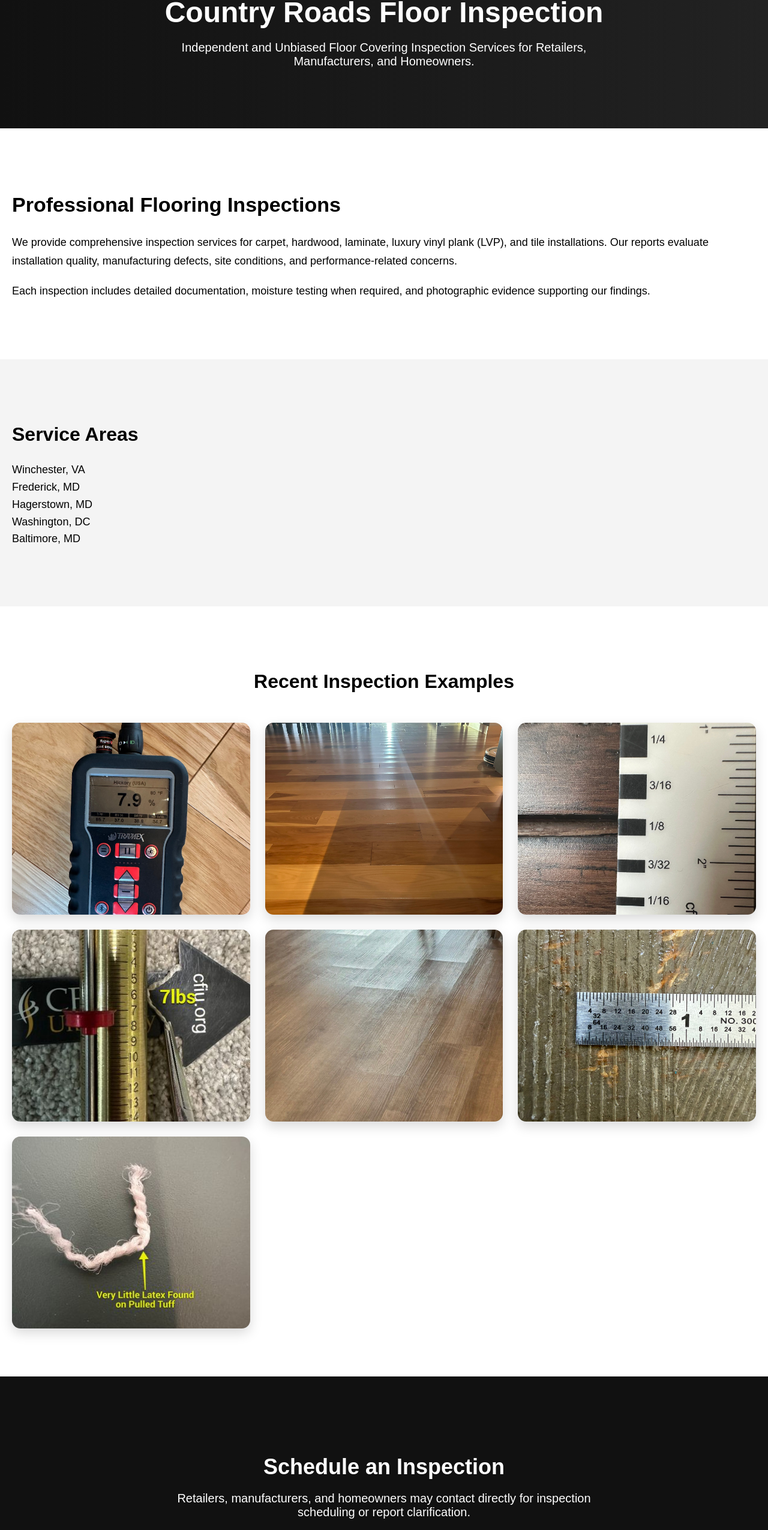
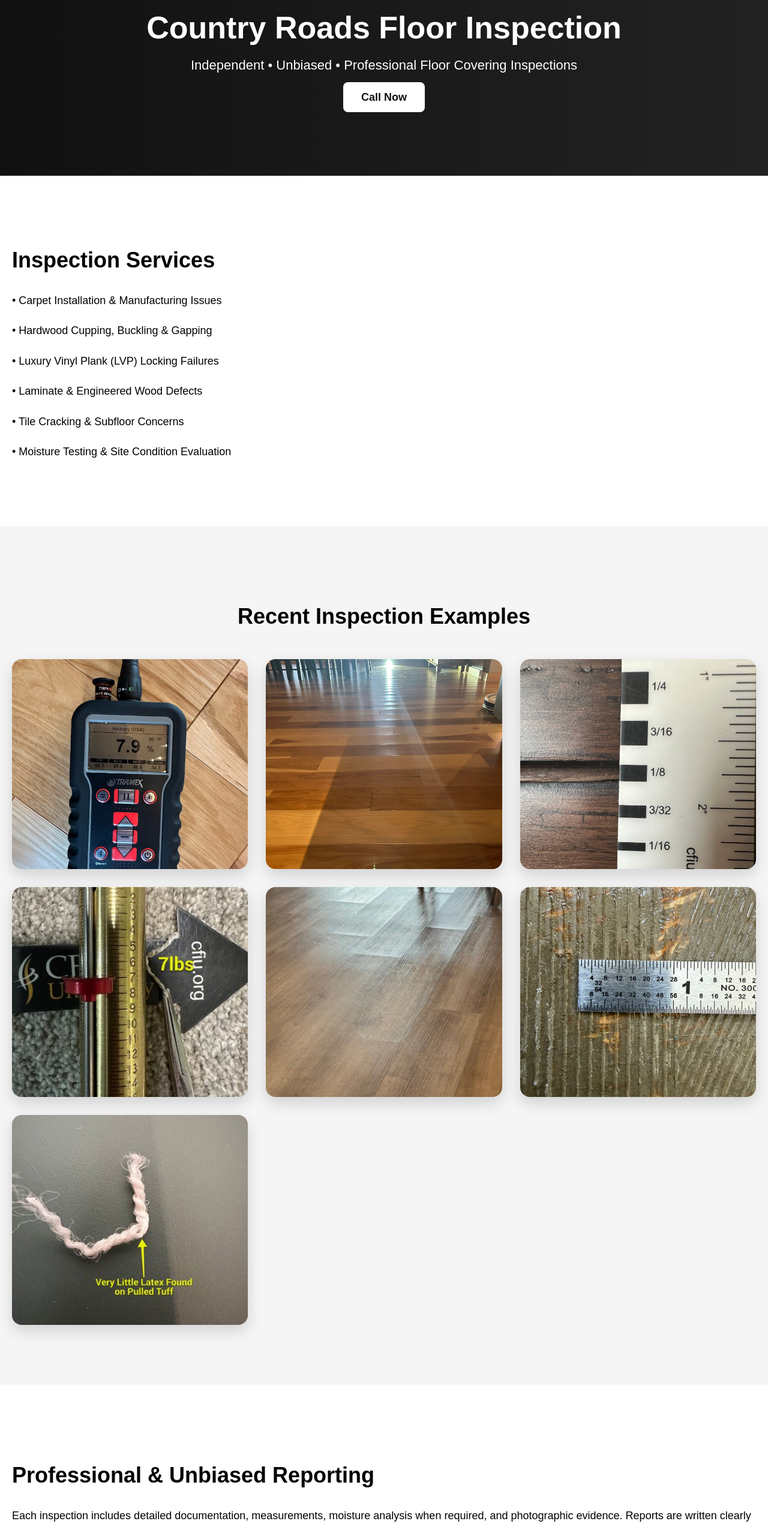
Before and after one commit to RogerN1984/country-roads-floor-inspection, a Next.js app: page / in a window 1280 px wide. Shown: the part 195-2746 px from the top of the page at 60% size. Built offline with nearby package versions, Linux system fonts and the light colour scheme.

Commit message:
Update page.js

```diff
--- a/app/page.js
+++ b/app/page.js
@@ -7,80 +7,67 @@ export default function Home() {
         style={{
           background: "linear-gradient(to right, #111, #222)",
           color: "white",
-          padding: "100px 20px",
+          padding: "120px 20px",
           textAlign: "center",
         }}
       >
-        <h1 style={{ fontSize: "48px", marginBottom: "20px" }}>
+        <h1 style={{ fontSize: "52px", marginBottom: "20px" }}>
           Country Roads Floor Inspection
         </h1>
 
-        <p style={{ fontSize: "20px", maxWidth: "800px", margin: "0 auto" }}>
-          Independent and Unbiased Floor Covering Inspection Services
-          for Retailers, Manufacturers, and Homeowners.
+        <p style={{ fontSize: "22px", maxWidth: "800px", margin: "0 auto 30px" }}>
+          Independent • Unbiased • Professional Floor Covering Inspections
         </p>
+
+        <a
+          href="tel:3047039675"
+          style={{
+            backgroundColor: "#ffffff",
+            color: "#111",
+            padding: "15px 30px",
+            borderRadius: "8px",
+            textDecoration: "none",
+            fontWeight: "bold",
+            fontSize: "18px",
+          }}
+        >
+          Call Now
+        </a>
       </section>
 
-      {/* ABOUT SECTION */}
-      <section
-        style={{
-          padding: "80px 20px",
-          maxWidth: "1400px",
-          margin: "0 auto",
-        }}
-      >
-        <h2 style={{ fontSize: "34px" }}>Professional Flooring Inspections</h2>
+      {/* SERVICES SECTION */}
+      <section style={{ padding: "90px 20px", maxWidth: "1500px", margin: "0 auto" }}>
+        <h2 style={{ fontSize: "36px", marginBottom: "30px" }}>
+          Inspection Services
+        </h2>
 
-        <p style={{ marginTop: "20px", lineHeight: "1.7", fontSize: "18px" }}>
-          We provide comprehensive inspection services for carpet, hardwood,
-          laminate, luxury vinyl plank (LVP), and tile installations.
-          Our reports evaluate installation quality, manufacturing defects,
-          site conditions, and performance-related concerns.
-        </p>
-
-        <p style={{ marginTop: "20px", lineHeight: "1.7", fontSize: "18px" }}>
-          Each inspection includes detailed documentation, moisture testing
-          when required, and photographic evidence supporting our findings.
-        </p>
-      </section>
-
-      {/* SERVICE AREAS */}
-      <section
-        style={{
-          backgroundColor: "#f4f4f4",
-          padding: "80px 20px",
-        }}
-      >
-        <div style={{ maxWidth: "1400px", margin: "0 auto" }}>
-          <h2 style={{ fontSize: "32px" }}>Service Areas</h2>
-
-          <p style={{ marginTop: "20px", fontSize: "18px", lineHeight: "1.6" }}>
-            Winchester, VA <br />
-            Frederick, MD <br />
-            Hagerstown, MD <br />
-            Washington, DC <br />
-            Baltimore, MD
-          </p>
+        <div style={{ lineHeight: "1.8", fontSize: "18px" }}>
+          <p>• Carpet Installation & Manufacturing Issues</p>
+          <p>• Hardwood Cupping, Buckling & Gapping</p>
+          <p>• Luxury Vinyl Plank (LVP) Locking Failures</p>
+          <p>• Laminate & Engineered Wood Defects</p>
+          <p>• Tile Cracking & Subfloor Concerns</p>
+          <p>• Moisture Testing & Site Condition Evaluation</p>
         </div>
       </section>
 
-      {/* PHOTO GALLERY */}
+      {/* GALLERY */}
       <section
         style={{
-          padding: "80px 20px",
-          maxWidth: "1600px",
-          margin: "0 auto",
+          backgroundColor: "#f5f5f5",
+          padding: "100px 20px",
         }}
       >
-        <h2 style={{ textAlign: "center", fontSize: "32px", marginBottom: "50px" }}>
+        <div style={{ maxWidth: "1600px", margin: "0 auto" }}>
+          <h2 style={{ textAlign: "center", fontSize: "36px", marginBottom: "50px" }}>
             Recent Inspection Examples
           </h2>
 
           <div
             style={{
               display: "grid",
-            gridTemplateColumns: "repeat(auto-fit, minmax(300px, 1fr))",
-            gap: "25px",
+              gridTemplateColumns: "repeat(auto-fit, minmax(320px, 1fr))",
+              gap: "30px",
             }}
           >
             {[
@@ -98,41 +85,66 @@ export default function Home() {
                 alt="Floor inspection example"
                 style={{
                   width: "100%",
-      height: "320px",
+                  height: "350px",
                   objectFit: "cover",
-      borderRadius: "14px",
-      boxShadow: "0 8px 20px rgba(0,0,0,0.15)",
+                  borderRadius: "16px",
+                  boxShadow: "0 10px 25px rgba(0,0,0,0.15)",
                 }}
               />
             ))}
-
+          </div>
         </div>
       </section>
 
-      {/* CONTACT SECTION */}
+      {/* ABOUT / CREDIBILITY */}
+      <section style={{ padding: "100px 20px", maxWidth: "1500px", margin: "0 auto" }}>
+        <h2 style={{ fontSize: "36px", marginBottom: "30px" }}>
+          Professional & Unbiased Reporting
+        </h2>
+
+        <p style={{ fontSize: "18px", lineHeight: "1.8" }}>
+          Each inspection includes detailed documentation, measurements,
+          moisture analysis when required, and photographic evidence.
+          Reports are written clearly and objectively to assist retailers,
+          manufacturers, installers, and homeowners in understanding
+          installation conditions and product performance.
+        </p>
+      </section>
+
+      {/* CONTACT ME NOW SECTION */}
       <section
         style={{
           backgroundColor: "#111",
           color: "white",
-          padding: "100px 20px",
+          padding: "120px 20px",
           textAlign: "center",
         }}
       >
-        <h2 style={{ fontSize: "36px", marginBottom: "20px" }}>
-          Schedule an Inspection
+        <h2 style={{ fontSize: "42px", marginBottom: "20px" }}>
+          Contact Me Now
         </h2>
 
-        <p style={{ fontSize: "20px", maxWidth: "700px", margin: "0 auto 30px" }}>
-          Retailers, manufacturers, and homeowners may contact directly
-          for inspection scheduling or report clarification.
+        <p style={{ fontSize: "22px", marginBottom: "30px" }}>
+          Schedule an inspection or request additional information.
         </p>
 
-        <p style={{ fontSize: "24px", fontWeight: "bold" }}>
-          📞 (304-703-9675)
-        </p>
+        <a
+          href="tel:3047039675"
+          style={{
+            backgroundColor: "#ffffff",
+            color: "#111",
+            padding: "18px 40px",
+            borderRadius: "10px",
+            textDecoration: "none",
+            fontWeight: "bold",
+            fontSize: "20px",
+          }}
+        >
+          📞 304-703-9675
+        </a>
 
-        <p style={{ marginTop: "15px", fontSize: "16px", opacity: 0.8 }}>
-          Serving Virginia, Maryland & Washington, DC
+        <p style={{ marginTop: "30px", opacity: 0.7 }}>
+          Serving Virginia • Maryland • Washington DC
         </p>
       </section>
 
```
Lines whose indentation alone changed are shown as unchanged.
